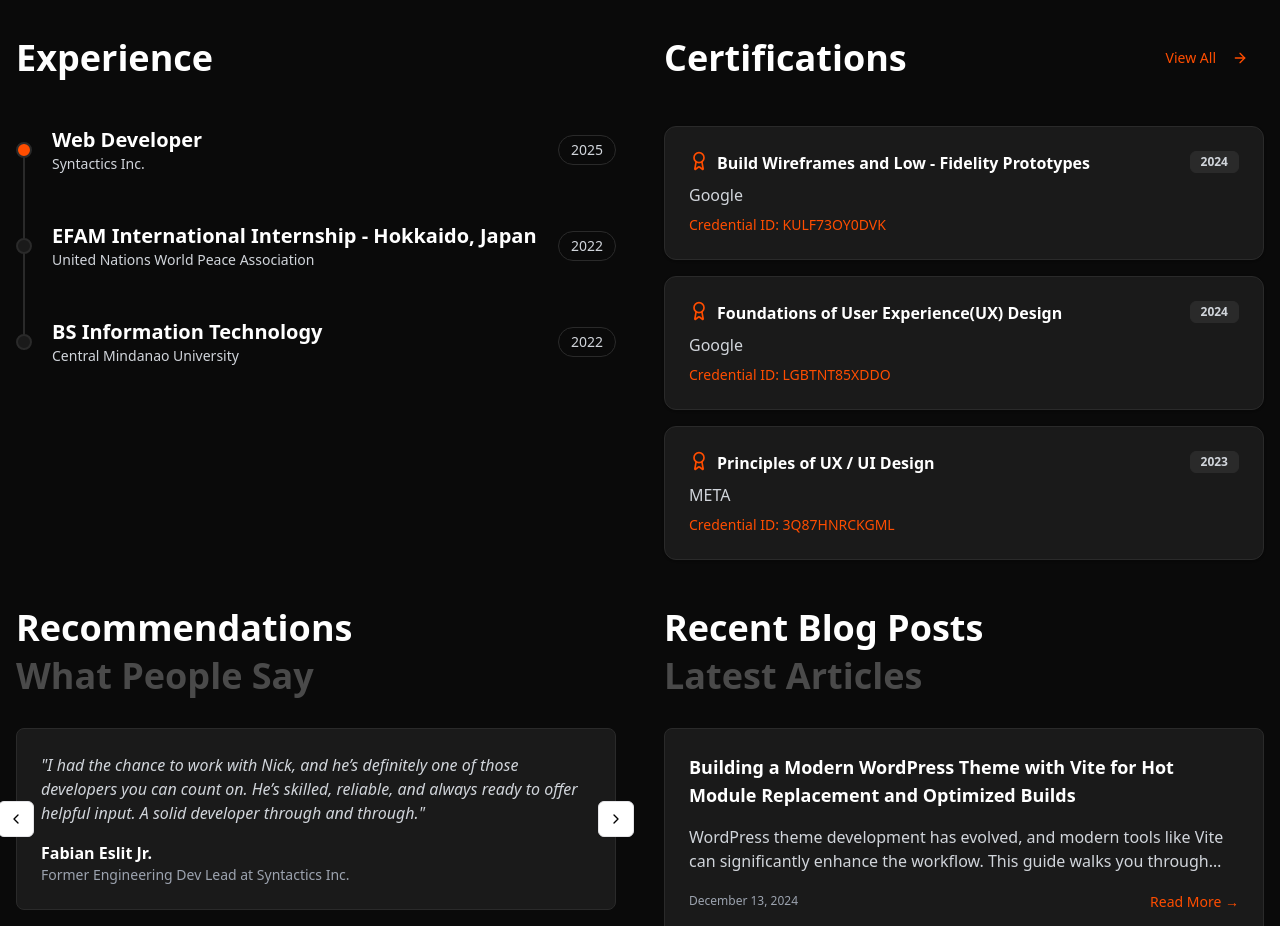
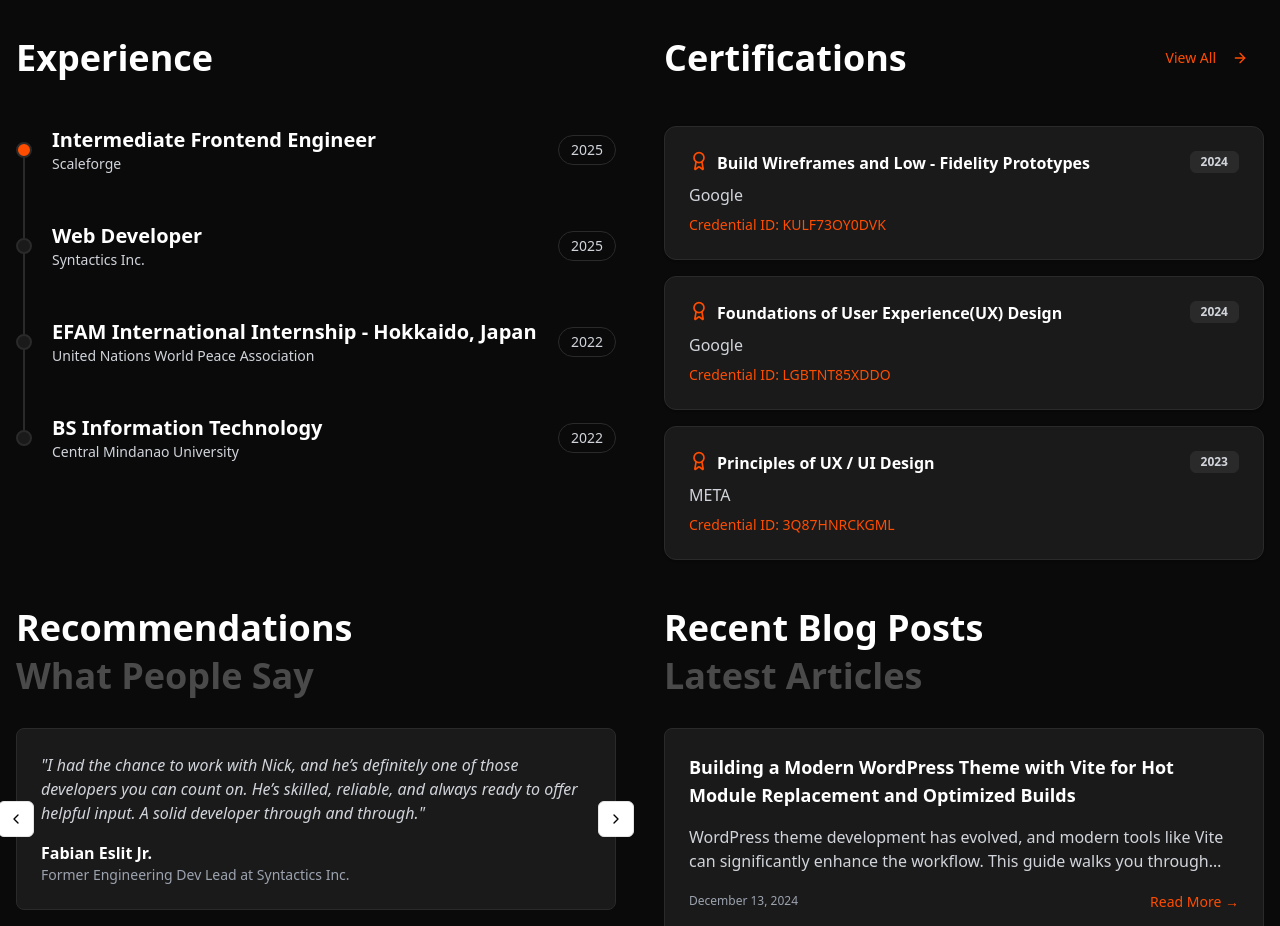
Before and after one commit to jaymarknicolas/portfolio-v1, a React (Vite) app: page / in a window 1280 px wide. Shown: the part 1340-2266 px from the top of the page. Built offline with nearby package versions, Linux system fonts and the light colour scheme.

Commit message:
update experience

```diff
--- a/src/data/experiences.ts
+++ b/src/data/experiences.ts
@@ -1,4 +1,9 @@
 export const experiences = [
+  {
+    role: "Intermediate Frontend Engineer",
+    company: "Scaleforge",
+    year: "2025",
+  },
   {
     role: "Web Developer",
     company: "Syntactics Inc.",
```
